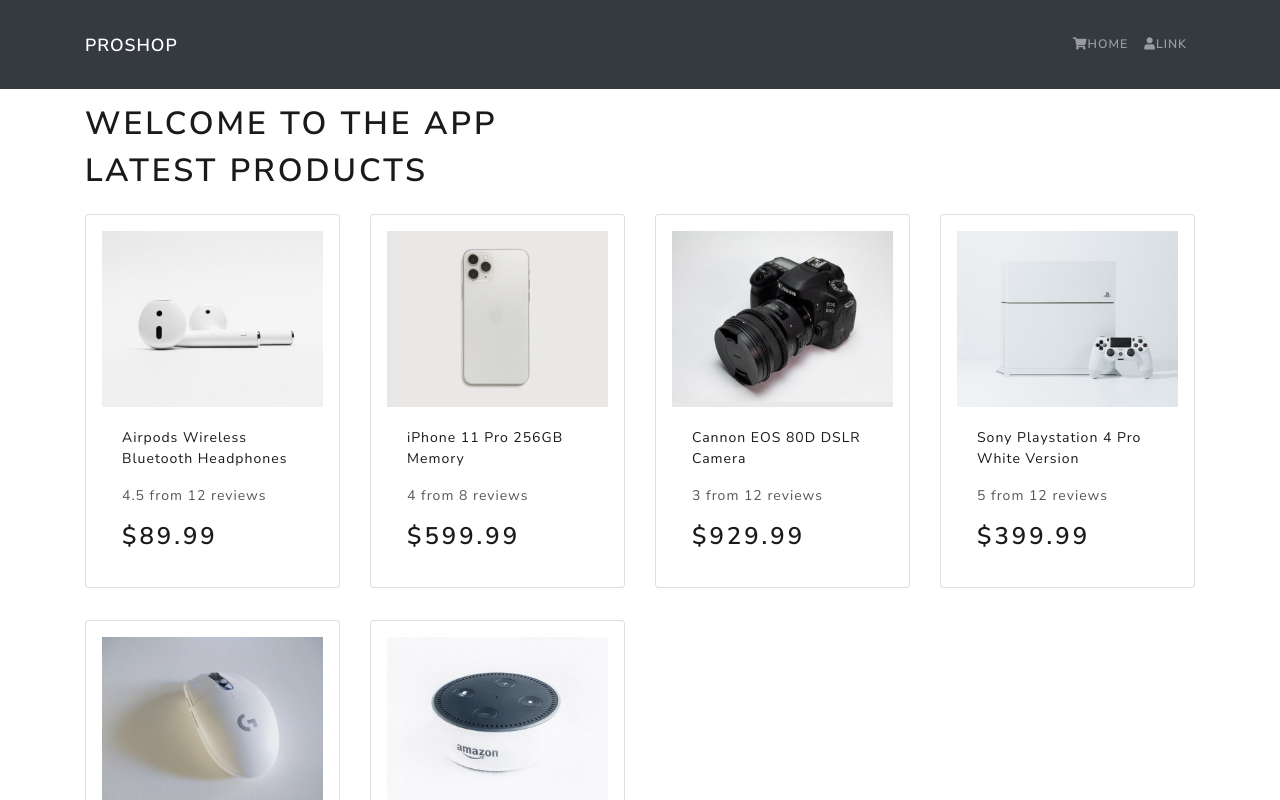
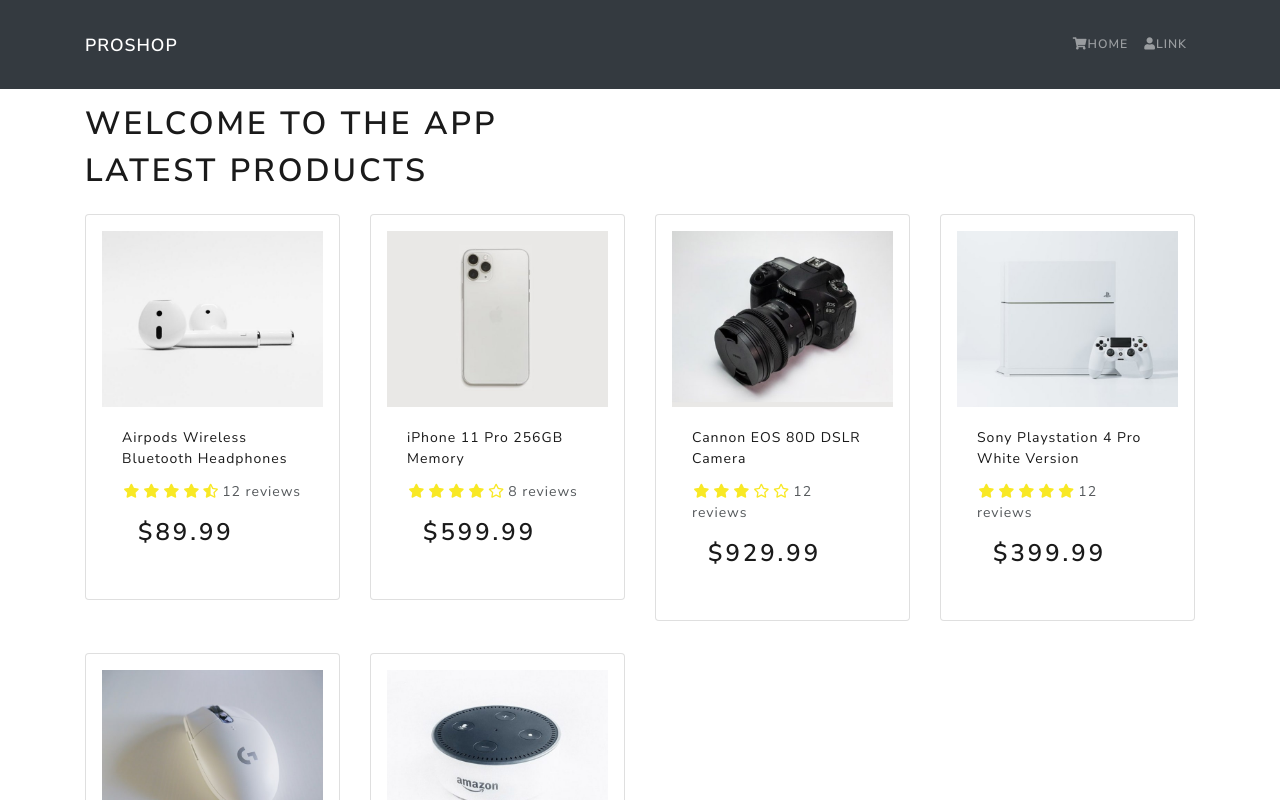
Before and after one commit to Melh1or/proshop, a React (Create React App) app in the folder frontend/: page / in a window 1280 px wide. Shown: the top 800 px of the page. Built offline with nearby package versions, Linux system fonts and the light colour scheme.

Commit message:
Create Rating component.

```diff
--- a/frontend/src/components/Product.js
+++ b/frontend/src/components/Product.js
@@ -1,5 +1,7 @@
 import React from "react";
 import { Card } from "react-bootstrap";
+
+import Rating from "./Rating";
 
 const Product = ({ product }) => {
   return (
@@ -15,9 +17,10 @@
         </a>
 
         <Card.Text as="div">
-          <div className="my-3">
-            {product.rating} from {product.numReviews} reviews
-          </div>
+          <Rating
+            value={product.rating}
+            text={`${product.numReviews} reviews`}
+          />
         </Card.Text>
 
         <Card.Text as="h3">${product.price}</Card.Text>
--- /dev/null
+++ b/frontend/src/components/Rating.js
@@ -0,0 +1,82 @@
+import React from "react";
+import PropTypes from "prop-types";
+
+const Rating = ({ value, text, color }) => {
+  return (
+    <div className="rating">
+      <span>
+        <i
+          style={{ color }}
+          className={
+            value >= 1
+              ? "fas fa-star"
+              : value >= 0.5
+              ? "fas fa-star-half-alt"
+              : "far fa-star"
+          }
+        />
+      </span>
+      <span>
+        <i
+          style={{ color }}
+          className={
+            value >= 2
+              ? "fas fa-star"
+              : value >= 1.5
+              ? "fas fa-star-half-alt"
+              : "far fa-star"
+          }
+        />
+      </span>
+      <span>
+        <i
+          style={{ color }}
+          className={
+            value >= 3
+              ? "fas fa-star"
+              : value >= 2.5
+              ? "fas fa-star-half-alt"
+              : "far fa-star"
+          }
+        />
+      </span>
+      <span>
+        <i
+          style={{ color }}
+          className={
+            value >= 4
+              ? "fas fa-star"
+              : value >= 3.5
+              ? "fas fa-star-half-alt"
+              : "far fa-star"
+          }
+        />
+      </span>
+      <span>
+        <i
+          style={{ color }}
+          className={
+            value >= 5
+              ? "fas fa-star"
+              : value >= 4.5
+              ? "fas fa-star-half-alt"
+              : "far fa-star"
+          }
+        />
+      </span>
+      <span>{text && text}</span>
+    </div>
+  );
+};
+
+Rating.defaultProps = {
+  color: "#f8e825",
+};
+
+Rating.propTypes = {
+  value: PropTypes.number.isRequired,
+  text: PropTypes.string.isRequired,
+  color: PropTypes.string,
+};
+
+export default Rating;
--- a/frontend/src/index.css
+++ b/frontend/src/index.css
@@ -1,3 +1,11 @@
 main {
   min-height: 80vh;
 }
+
+h3 {
+  padding: 1rem;
+}
+
+.rating span {
+  margin: 0.1rem;
+}
--- a/frontend/src/screens/HomeScreen.js
+++ b/frontend/src/screens/HomeScreen.js
@@ -10,7 +10,7 @@
       <h1>Latest Products</h1>
       <Row>
         {products.map((product) => (
-          <Col sm={12} md={6} lg={4} xl={3}>
+          <Col key={product._id} sm={12} md={6} lg={4} xl={3}>
             <Product product={product} />
           </Col>
         ))}
```
